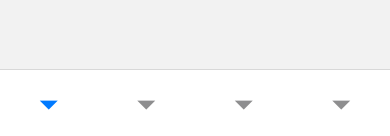
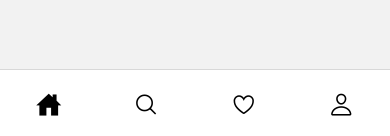
Before and after one commit to seehun/Native_insta_app, a React Native app: screen / in a window 390 px wide. Shown: the part 705-841 px from the top of the page. Built offline with nearby package versions, Linux system fonts and the light colour scheme.

Commit message:
tab에 icon 적용

```diff
--- a/App.js
+++ b/App.js
@@ -10,6 +10,7 @@ import Status from './src/screens/Status';
 import FriendProfile from './src/screens/FriendProfile';
 import EditProfile from './src/screens/EditProfile';
 import { NavigationContainer } from '@react-navigation/native';
+import { Ionicons } from '@expo/vector-icons';
 
 export default function App() {
   const Stack = createNativeStackNavigator();
@@ -23,6 +24,22 @@ export default function App() {
           headerShown: false,
           tabBarStyle: {
             height: 70,
+          },
+          tabBarIcon: ({ focused, size, color }) => {
+            let iconName;
+            color = 'black';
+            if (route.name === 'Home') {
+              iconName = focused ? 'home-sharp' : 'home-outline';
+              // size = focused ? size + 8 : size + 2;
+            } else if (route.name === 'Search') {
+              iconName = focused ? 'search' : 'ios-search-outline';
+            } else if (route.name === 'Activity') {
+              iconName = focused ? 'ios-heart' : 'ios-heart-outline';
+            } else if (route.name === 'Profile') {
+              iconName = focused ? 'ios-person-circle' : 'ios-person-outline';
+            }
+
+            return <Ionicons name={iconName} size={size} color={color} />;
           },
         })}
       >
--- a/package.json
+++ b/package.json
@@ -9,6 +9,7 @@
     "web": "expo start --web"
   },
   "dependencies": {
+    "@expo/vector-icons": "^13.0.0",
     "@react-navigation/bottom-tabs": "^6.5.9",
     "@react-navigation/material-top-tabs": "^6.6.4",
     "@react-navigation/native": "^6.1.8",
@@ -16,7 +17,8 @@
     "expo": "~49.0.13",
     "expo-status-bar": "~1.6.0",
     "react": "18.2.0",
-    "react-native": "0.72.5"
+    "react-native": "0.72.5",
+    "react-native-vector-icons": "^10.0.0"
   },
   "devDependencies": {
     "@babel/core": "^7.20.0"
```
Also changed, not shown: 1 other file (tests, documents, lock files or other folders).
